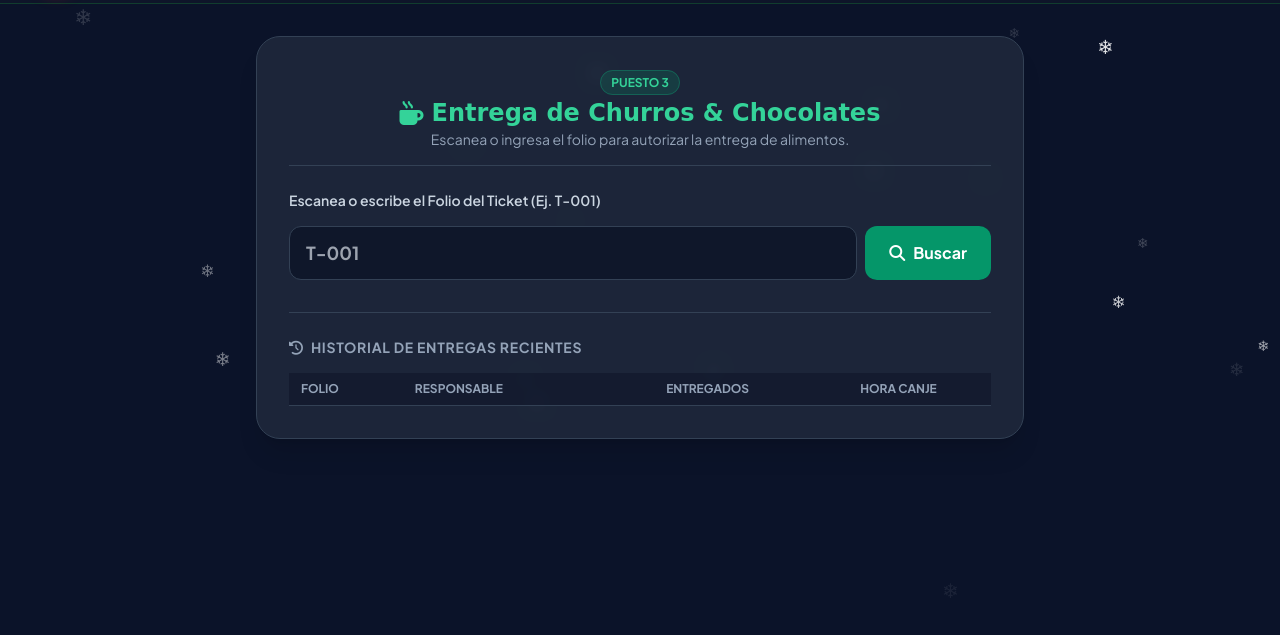
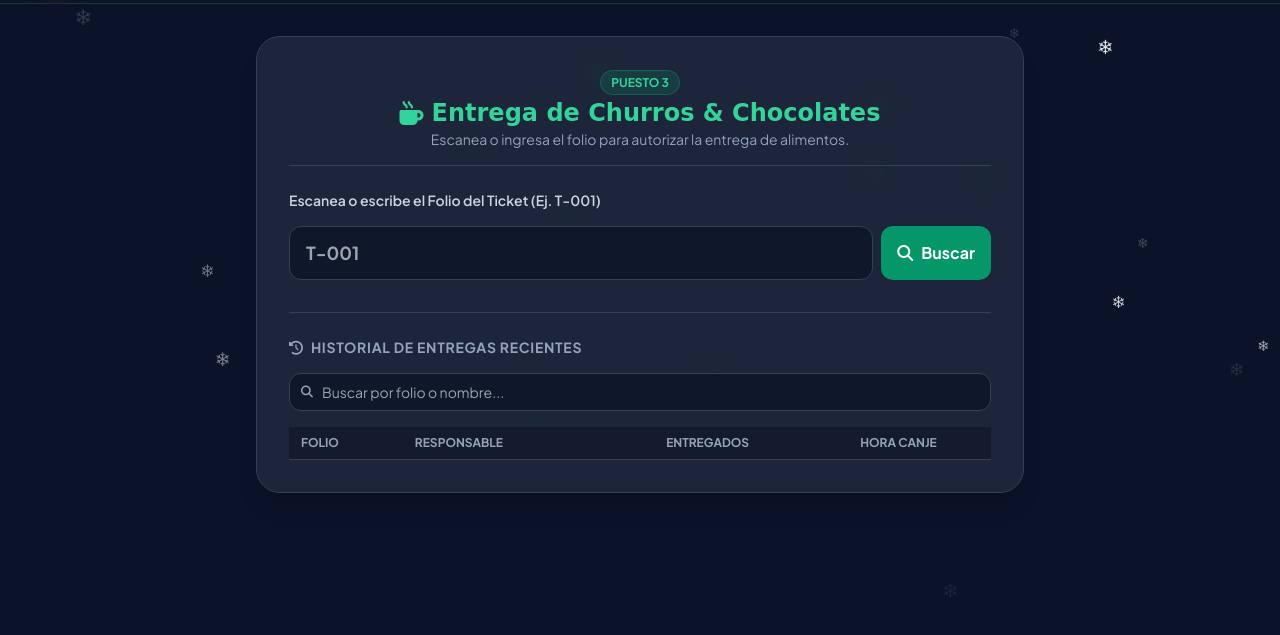
Before and after one commit to universidad-norte/encendido-pino, a plain HTML site: page validacion.html in a window 1280 px wide. Shown: the part 77-712 px from the top of the page. Drawn offline with nearby package versions, Linux system fonts and the light colour scheme; no server answers; a web font is replaced by a local one.

Commit message:
Cambios para movil de validacion y busqueda

```diff
--- a/validacion.html
+++ b/validacion.html
@@ -64,8 +64,8 @@
                 <div class="flex gap-2">
                     <input type="text" id="inputScanFolio" placeholder="T-001"
                         class="flex-1 bg-slate-900 border border-slate-700 rounded-xl px-4 py-3 text-lg font-bold text-white focus:outline-none focus:border-emerald-400 uppercase">
-                    <button onclick="searchTicketForValidation()" class="bg-emerald-600 hover:bg-emerald-500 text-white font-bold px-6 py-3 rounded-xl transition flex items-center gap-2">
-                        <i class="fa-solid fa-magnifying-glass"></i> Buscar
+                    <button onclick="searchTicketForValidation()" class="bg-emerald-600 hover:bg-emerald-500 text-white font-bold px-4 py-3 rounded-xl transition flex items-center gap-2">
+                        <i class="fa-solid fa-magnifying-glass"></i><span class="hidden sm:inline"> Buscar</span>
                     </button>
                 </div>
             </div>
@@ -103,6 +103,14 @@
                 <h3 class="text-sm font-bold uppercase text-slate-400 tracking-wider mb-4">
                     <i class="fa-solid fa-history mr-1"></i> Historial de Entregas Recientes
                 </h3>
+                <div class="flex gap-2 mb-4">
+                    <div class="relative flex-1">
+                        <span class="absolute inset-y-0 left-0 flex items-center pl-3 text-slate-400"><i class="fa-solid fa-search text-xs"></i></span>
+                        <input type="text" id="historySearch" placeholder="Buscar por folio o nombre..."
+                            oninput="renderValidationHistory()"
+                            class="w-full bg-slate-900 border border-slate-700 rounded-xl py-2 pl-8 pr-3 text-sm text-white focus:outline-none focus:border-emerald-400">
+                    </div>
+                </div>
                 <div class="overflow-x-auto">
                     <table class="w-full text-left text-sm text-slate-300">
                         <thead class="text-xs text-slate-400 uppercase bg-slate-900/60 border-b border-slate-700">
@@ -261,9 +269,18 @@
         function renderValidationHistory() {
             const tbody = document.getElementById('valHistoryTable');
             tbody.innerHTML = '';
-            const list = getTicketsArray().filter(t => t.foodClaimed).reverse();
+            const query = (document.getElementById('historySearch')?.value || '').trim().toLowerCase();
+            let list = getTicketsArray().filter(t => t.foodClaimed).reverse();
+            if (query) {
+                list = list.filter(t =>
+                    t.folio.toLowerCase().includes(query) ||
+                    t.name.toLowerCase().includes(query)
+                );
+            } else {
+                list = list.slice(0, 5);
+            }
             if (list.length === 0) {
-                tbody.innerHTML = `<tr><td colspan="4" class="py-4 text-center text-slate-500 italic">No hay entregas en este puesto aún.</td></tr>`;
+                tbody.innerHTML = `<tr><td colspan="4" class="py-4 text-center text-slate-500 italic">${query ? 'Sin resultados para "' + query + '".' : 'No hay entregas en este puesto aún.'}</td></tr>`;
                 return;
             }
             list.forEach(t => {
```
